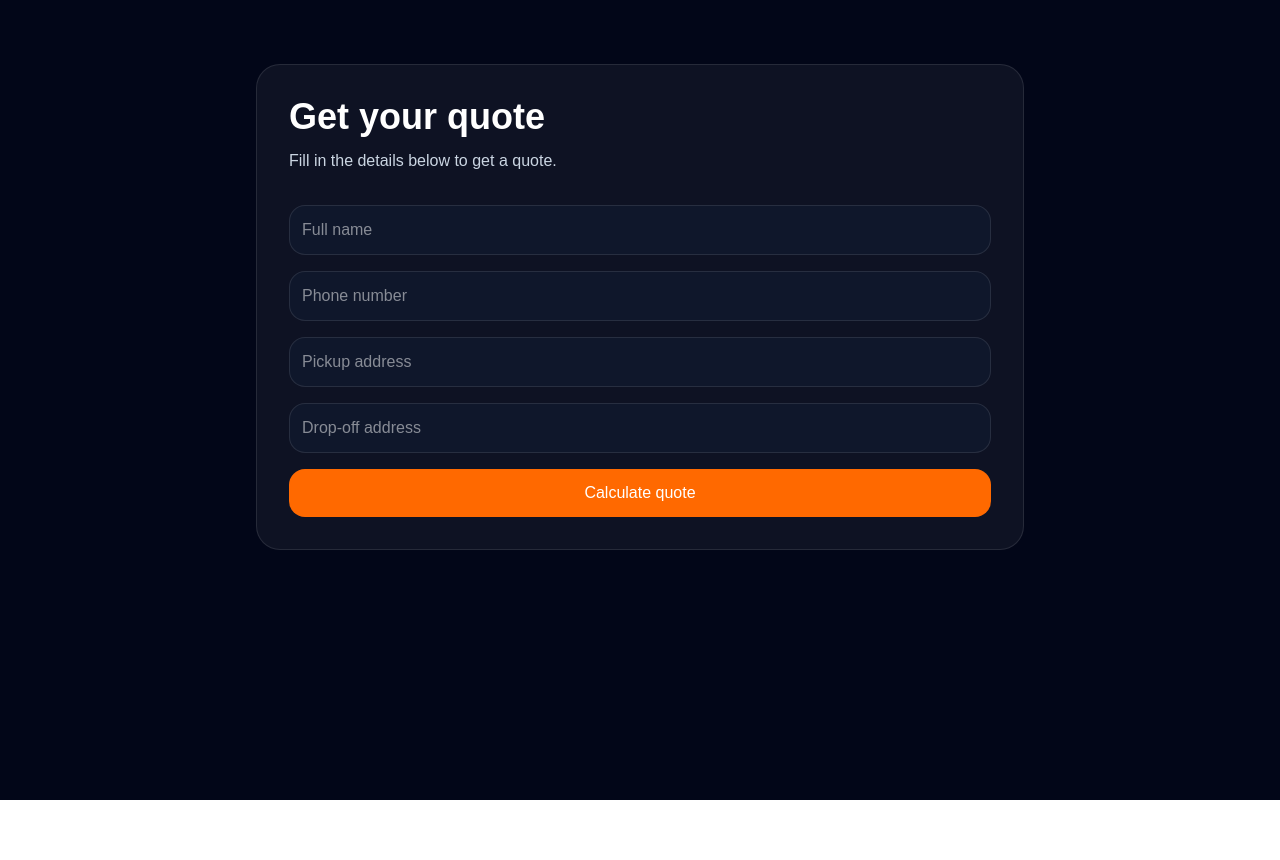
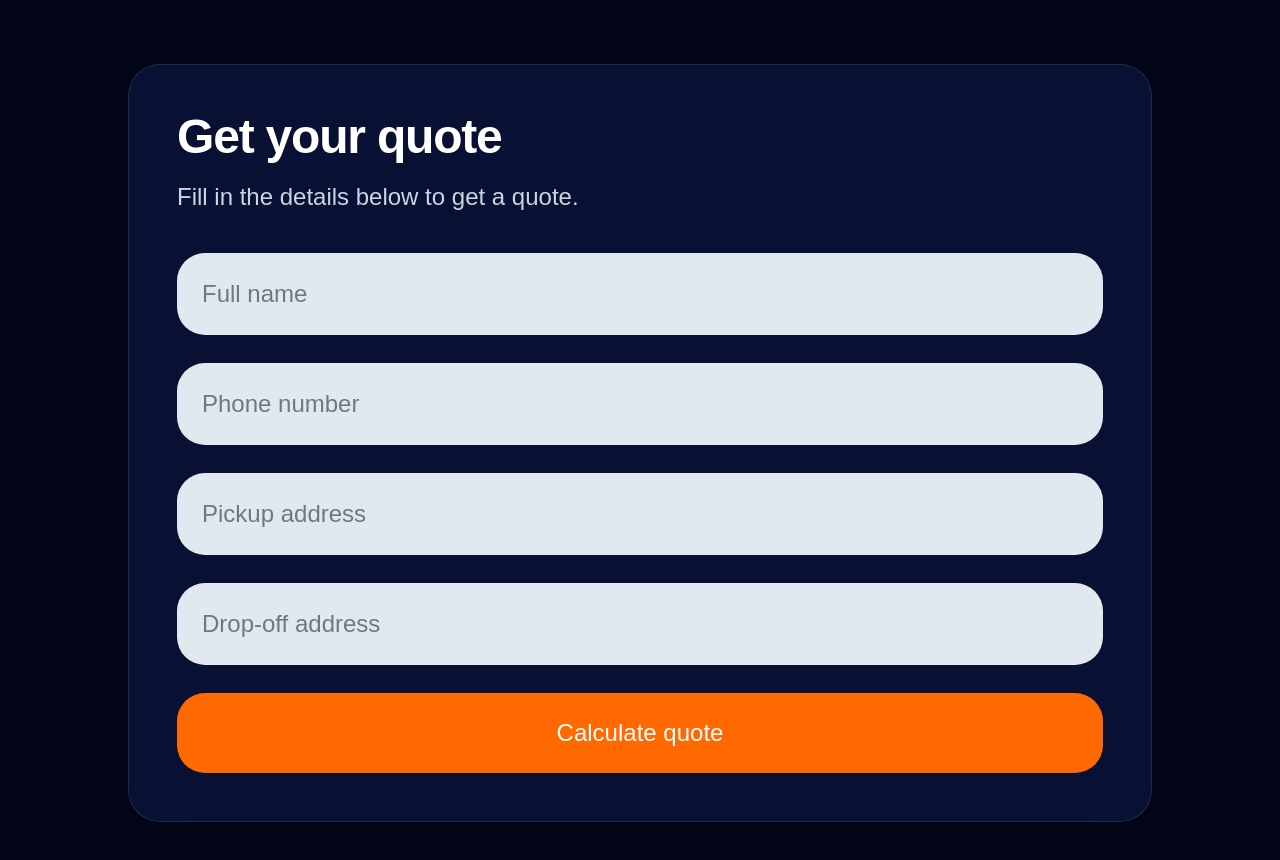
Before and after one commit to m60groupm60/m60-recovery-app, a Next.js app: page /quote in a window 1280 px wide. Shown: the top 860 px of the page. Before the commit the page ends 800 px from the top, so only its background shows below. Built offline with nearby package versions, Linux system fonts and the light colour scheme.

Commit message:
Update quote page display

```diff
--- a/app/quote/page.tsx
+++ b/app/quote/page.tsx
@@ -2,28 +2,23 @@
 
 import { useState } from "react";
 
-type QuoteResult = {
-  id: string;
-  quoted_amount: number;
-  distance_miles: number;
-};
+export default function QuotePage() {
+  const [name, setName] = useState("");
+  const [phone, setPhone] = useState("");
+  const [pickup, setPickup] = useState("");
+  const [dropoff, setDropoff] = useState("");
 
-export default function QuotePage() {
-  const [form, setForm] = useState({
-    customer_name: "",
-    customer_phone: "",
-    pickup_address: "",
-    dropoff_address: "",
-  });
-
+  const [distance, setDistance] = useState<number | null>(null);
+  const [quote, setQuote] = useState<number | null>(null);
   const [loading, setLoading] = useState(false);
-  const [result, setResult] = useState<QuoteResult | null>(null);
   const [error, setError] = useState("");
 
-  async function handleSubmit() {
+  const handleSubmit = async (e: React.FormEvent) => {
+    e.preventDefault();
     setLoading(true);
     setError("");
-    setResult(null);
+    setDistance(null);
+    setQuote(null);
 
     try {
       const res = await fetch("/api/quote", {
@@ -31,110 +26,108 @@ export default function QuotePage() {
         headers: {
           "Content-Type": "application/json",
         },
-        body: JSON.stringify(form),
+        body: JSON.stringify({
+          customer_name: name,
+          customer_phone: phone,
+          pickup_address: pickup,
+          dropoff_address: dropoff,
+        }),
       });
 
-      const data = await res.json();
+      const result = await res.json();
 
-      if (!res.ok) {
-        setError(data.error || "Something went wrong");
-      } else {
-        setResult(data);
+      if (!res.ok || result.error) {
+        setError(result.error || "Something went wrong");
+        return;
       }
+
+      setDistance(result.distance ?? null);
+      setQuote(result.quote ?? null);
     } catch {
-      setError("Could not connect to the server");
+      setError("Could not connect to the quote service");
     } finally {
       setLoading(false);
     }
-  }
+  };
 
   const whatsappText = encodeURIComponent(
-    `Hello M60 Recovery & Rescue, I would like help.
-Name: ${form.customer_name}
-Phone: ${form.customer_phone}
-Pickup: ${form.pickup_address}
-Drop-off: ${form.dropoff_address}
-Quote: £${result?.quoted_amount ?? ""}`
+    `Hello M60 Recovery & Rescue, I would like a quote.
+Name: ${name}
+Phone: ${phone}
+Pickup: ${pickup}
+Drop-off: ${dropoff}
+Distance: ${distance ?? ""}
+Quote: £${quote ?? ""}`
   );
 
   return (
     <main className="min-h-screen bg-slate-950 px-6 py-16 text-white">
-      <div className="mx-auto max-w-3xl rounded-3xl border border-white/10 bg-white/5 p-8">
-        <h1 className="text-4xl font-semibold">Get your quote</h1>
-        <p className="mt-3 text-slate-300">
+      <div className="mx-auto max-w-5xl rounded-[32px] border border-white/10 bg-[#081133] p-8 shadow-2xl md:p-12">
+        <h1 className="text-5xl font-semibold tracking-tight">Get your quote</h1>
+        <p className="mt-5 text-2xl text-slate-300">
           Fill in the details below to get a quote.
         </p>
 
-        <div className="mt-8 space-y-4">
+        <form onSubmit={handleSubmit} className="mt-10 space-y-7">
           <input
-            className="w-full rounded-2xl border border-white/10 bg-slate-900 p-3 text-white"
+            className="w-full rounded-[28px] border border-white/10 bg-slate-200 px-6 py-6 text-2xl text-slate-950 outline-none"
             placeholder="Full name"
-            value={form.customer_name}
-            onChange={(e) =>
-              setForm({ ...form, customer_name: e.target.value })
-            }
+            value={name}
+            onChange={(e) => setName(e.target.value)}
           />
 
           <input
-            className="w-full rounded-2xl border border-white/10 bg-slate-900 p-3 text-white"
+            className="w-full rounded-[28px] border border-white/10 bg-slate-200 px-6 py-6 text-2xl text-slate-950 outline-none"
             placeholder="Phone number"
-            value={form.customer_phone}
-            onChange={(e) =>
-              setForm({ ...form, customer_phone: e.target.value })
-            }
+            value={phone}
+            onChange={(e) => setPhone(e.target.value)}
           />
 
           <input
-            className="w-full rounded-2xl border border-white/10 bg-slate-900 p-3 text-white"
+            className="w-full rounded-[28px] border border-white/10 bg-slate-200 px-6 py-6 text-2xl text-slate-950 outline-none"
             placeholder="Pickup address"
-            value={form.pickup_address}
-            onChange={(e) =>
-              setForm({ ...form, pickup_address: e.target.value })
-            }
+            value={pickup}
+            onChange={(e) => setPickup(e.target.value)}
           />
 
           <input
-            className="w-full rounded-2xl border border-white/10 bg-slate-900 p-3 text-white"
+            className="w-full rounded-[28px] border border-white/10 bg-slate-200 px-6 py-6 text-2xl text-slate-950 outline-none"
             placeholder="Drop-off address"
-            value={form.dropoff_address}
-            onChange={(e) =>
-              setForm({ ...form, dropoff_address: e.target.value })
-            }
+            value={dropoff}
+            onChange={(e) => setDropoff(e.target.value)}
           />
 
           <button
-            onClick={handleSubmit}
+            type="submit"
             disabled={loading}
-            className="w-full rounded-2xl bg-orange-500 px-4 py-3 font-medium text-white hover:bg-orange-400 disabled:opacity-50"
+            className="w-full rounded-[28px] bg-orange-500 px-6 py-6 text-2xl font-medium text-white transition hover:bg-orange-400 disabled:opacity-50"
           >
             {loading ? "Calculating..." : "Calculate quote"}
           </button>
+        </form>
 
         {error && (
-            <div className="rounded-2xl border border-red-500/30 bg-red-500/10 p-4 text-red-200">
+          <div className="mt-8 rounded-[28px] border border-red-500/30 bg-red-500/10 p-6 text-2xl text-red-200">
             {error}
           </div>
         )}
 
-          {result && (
-            <div className="rounded-2xl border border-white/10 bg-slate-900 p-4">
-              <p>Distance: {result.distance_miles} miles</p>
-              <p className="mt-2 text-2xl font-semibold">
-                Quote: £{result.quoted_amount}
-              </p>
+        {distance !== null && quote !== null && (
+          <div className="mt-8 rounded-[28px] border border-white/10 bg-[#071538] p-8">
+            <p className="text-2xl text-white">Distance: {distance} miles</p>
+            <p className="mt-5 text-5xl font-semibold text-white">Quote: £{quote}</p>
 
             <a
               href={`https://wa.me/447908831617?text=${whatsappText}`}
               target="_blank"
               rel="noreferrer"
-                className="mt-4 inline-block rounded-2xl bg-white px-4 py-3 font-medium text-slate-950"
+              className="mt-8 inline-block rounded-[24px] bg-white px-8 py-5 text-2xl font-medium text-slate-950"
             >
               Send to WhatsApp
             </a>
           </div>
         )}
       </div>
-      </div>
     </main>
   );
 }
```
Lines whose indentation alone changed are shown as unchanged.
